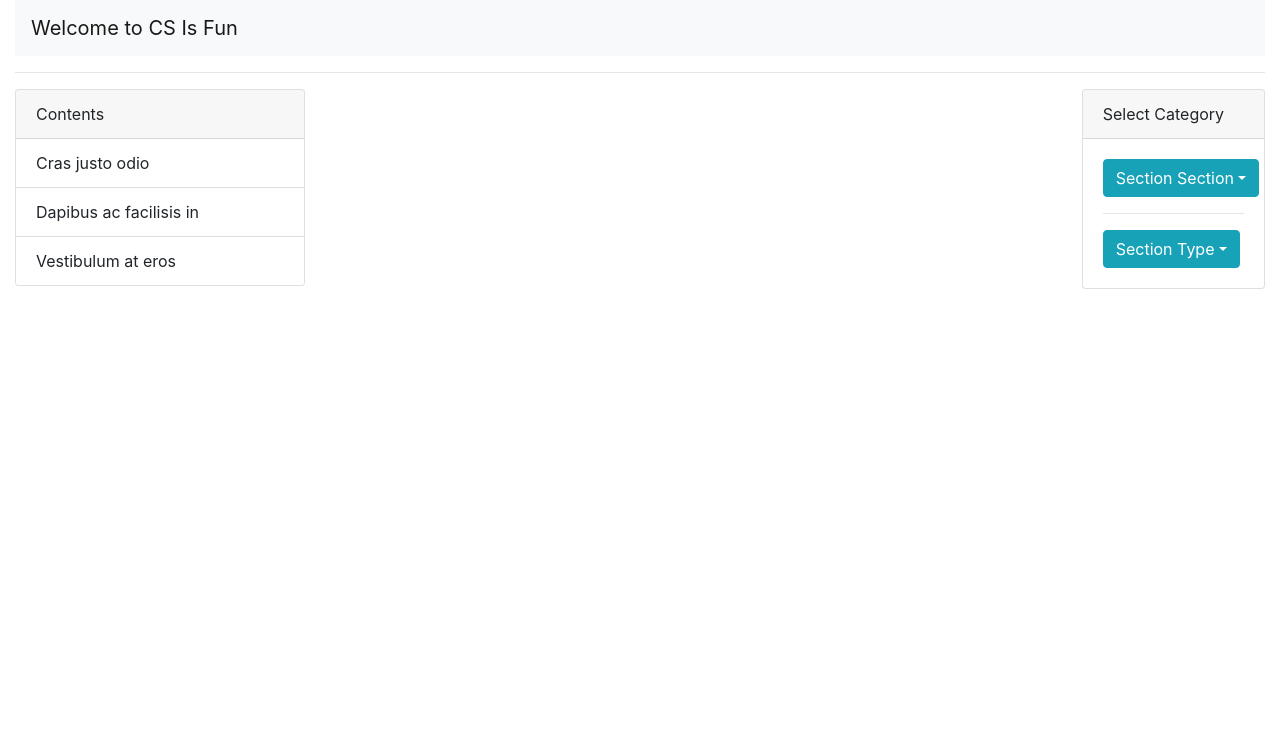
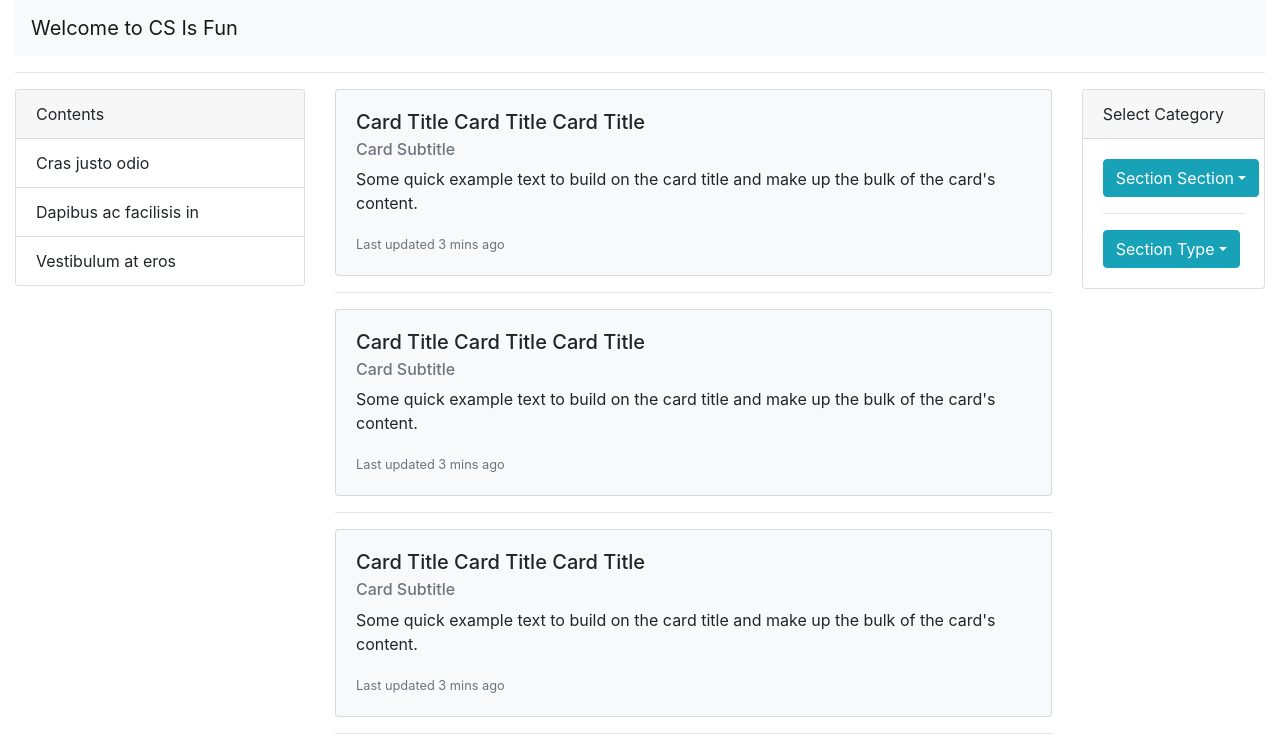
Before and after one commit to sandipbhuyan/csisfun, a React (Create React App) app: page / in a window 1280 px wide. Shown: the top 748 px of the page. Built offline with nearby package versions, Linux system fonts and the light colour scheme.

Commit message:
Add the list item page

```diff
--- a/src/App.js
+++ b/src/App.js
@@ -1,10 +1,23 @@
 import React from 'react';
 import './App.scss';
-import {Container, Row, Col, Spinner, Card, Dropdown, DropdownButton } from "react-bootstrap";
-import {Sidebar, Header} from './component';
+import {
+    Container,
+    Row,
+    Col,
+    Spinner,
+    Card,
+    Dropdown,
+    DropdownButton
+} from "react-bootstrap";
+import {
+    Sidebar,
+    Header,
+    ListContent
+} from './component';
 
 function App() {
-    const [loading, setLoading] = React.useState(false)
+    const [loading, setLoading] = React.useState(false);
+    const data = [1,2,3,4,5,6,7,8,9];
     return (
         <Container fluid>
             {
@@ -22,7 +35,9 @@ function App() {
                 </Col>
                 <Col xs={7} id="page-content-wrapper">
                     <section className={"main-content"}>
-
+                        {
+                            data.map(val => ( <><ListContent /> <hr/></>))
+                        }
                     </section>
                 </Col>
                 <Col xs={2} id="page-content-wrapper">
--- a/src/App.scss
+++ b/src/App.scss
@@ -16,3 +16,12 @@
   left: 0;
   bottom: 0;
 }
+
+a:hover {
+  color: inherit;
+  text-decoration: none;
+}
+
+a {
+  color: inherit;
+}
--- /dev/null
+++ b/src/component/ListContent.js
@@ -0,0 +1,25 @@
+import React from 'react';
+import '../App.scss';
+import {Card} from "react-bootstrap";
+
+function ListContent() {
+    return (
+        <Card bg={"light"}>
+            <a href="">
+                <Card.Body>
+                    <Card.Title>Card Title Card Title Card Title</Card.Title>
+                    <Card.Subtitle className="mb-2 text-muted">Card Subtitle</Card.Subtitle>
+                    <Card.Text>
+                        Some quick example text to build on the card title and make up the bulk of
+                        the card's content.
+                    </Card.Text>
+                    <Card.Text>
+                        <small className="text-muted">Last updated 3 mins ago</small>
+                    </Card.Text>
+                </Card.Body>
+            </a>
+        </Card>
+    );
+}
+
+export default ListContent;
--- a/src/component/index.js
+++ b/src/component/index.js
@@ -1,2 +1,3 @@
 export { default as Sidebar } from './Sidebar';
-export { default as Header } from './Navbar';
+export { default as Header } from './Header';
+export { default as ListContent } from './ListContent'
```
Also changed, not shown: src/component/Header.js (renamed from src/component/Navbar.js).
